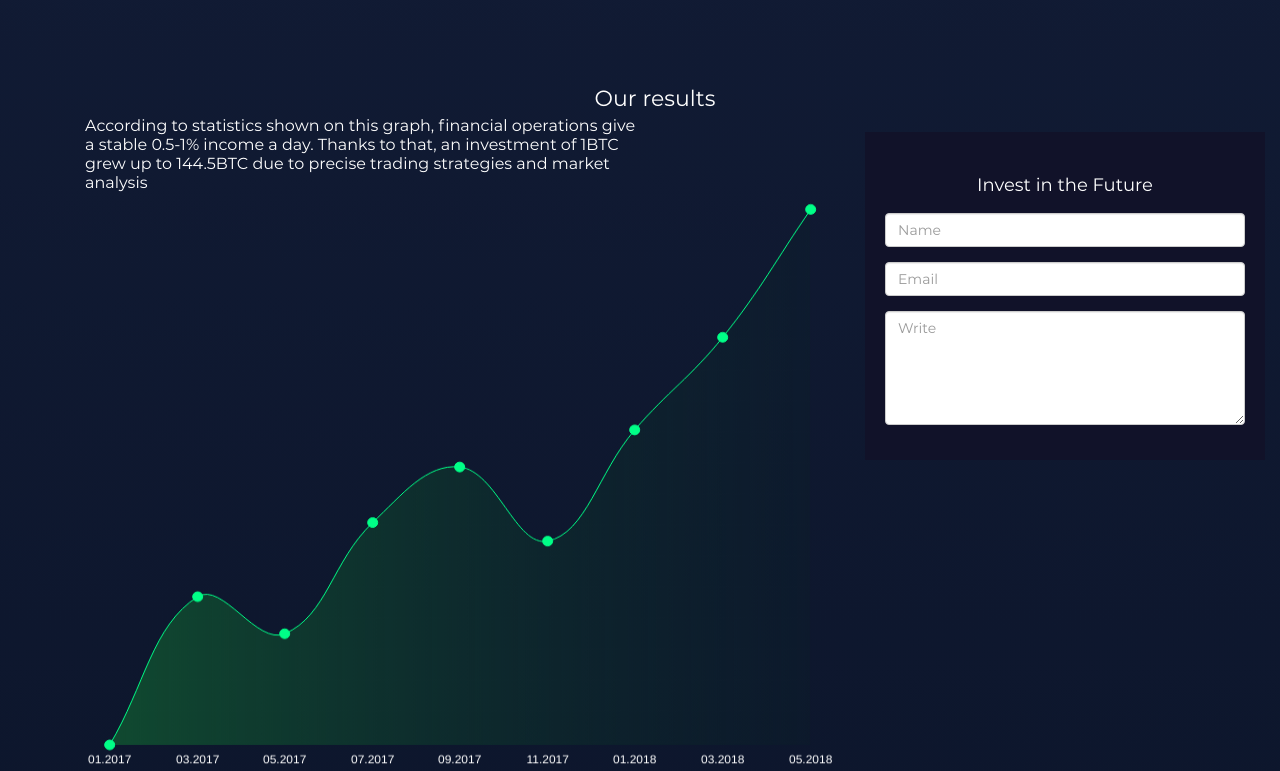
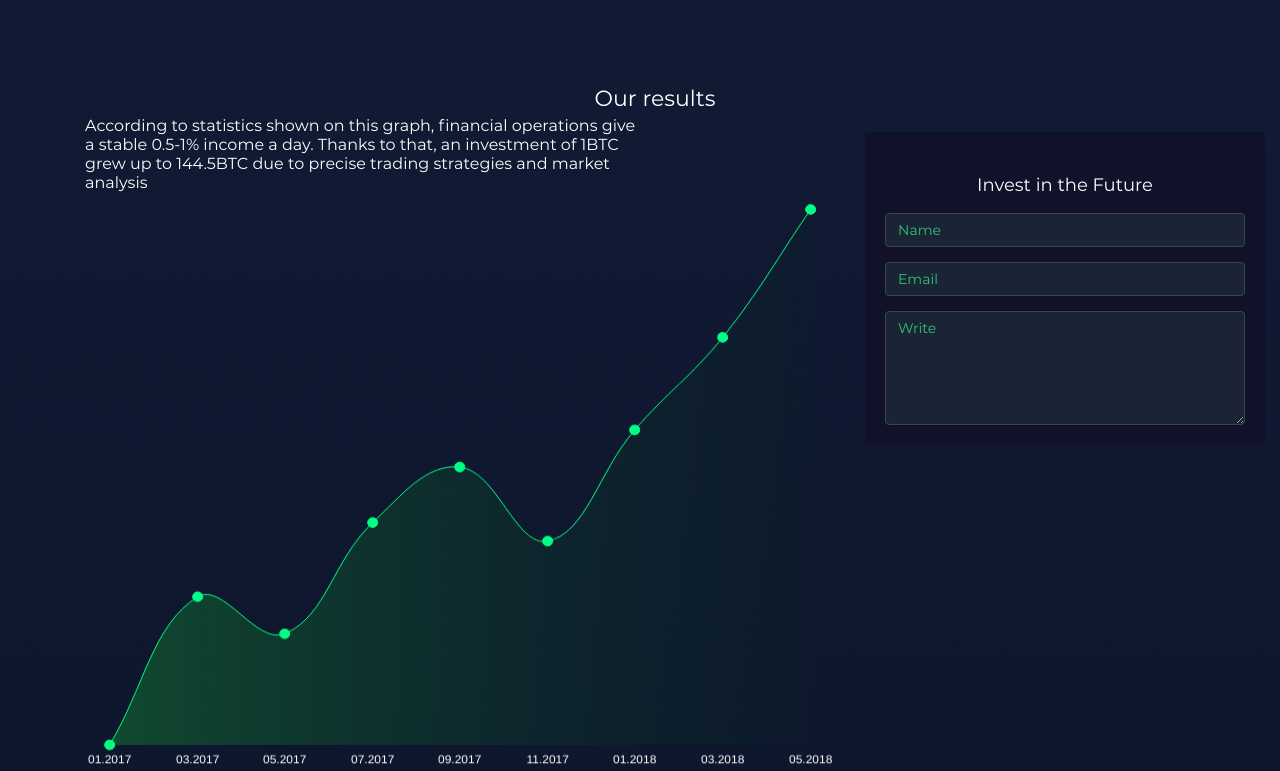
Before and after one commit to DKSGROUP/Crypto, a Yii app: template views/site/index.php in a window 1280 px wide. Shown: the part 2956-3727 px from the top of the page. Run offline with PHP 8.4 and a stand-in for Yii, Linux system fonts and the light colour scheme; the template is opened without the code that fills it, so the values that code supplies are empty; some libraries are stand-ins or nearby versions.

Commit message:
changed textarea and input styles.
made password hide

```diff
--- a/views/site/index.php
+++ b/views/site/index.php
@@ -1468,7 +1468,7 @@ position: absolute; right: 50%; bottom: 20px;">
                         </div>
                         <input class="data form-control" type="text" placeholder=<?=Yii::t('app','Username*')?>  />
                         <input class="data form-control" type="text" placeholder="E-mail*" />
-                        <input class="data form-control" type="text" placeholder=<?=Yii::t('app','Password*')?> />
+                        <input class="data form-control" type="password" placeholder=<?=Yii::t('app','Password*')?> />
 
                         <a id="buttonInModal" class="btn button-signup text-white" href="#" style="margin-bottom:40px; margin-top: 10px;">
                             <?=Yii::t('app','Sign up')?>
@@ -1529,7 +1529,7 @@ position: absolute; right: 50%; bottom: 20px;">
                         <p class="signin-text">Smart Crypto Invest</p>
                       </div>
                       <input class="data form-control" type="text" placeholder="E-mail" />
-                      <input class="data form-control" type="text" placeholder=<?=Yii::t('app','Password')?> />
+                      <input class="data form-control" type="password" placeholder=<?=Yii::t('app','Password')?> />
 
                       <!-- ЮЛЯ, 2 ЧАСА НОЧИ, Я НЕ ЗНАЮ, ЧТО С ЭТИМИ ЛИНКАМИ ДЕЛАТЬ -->
                       <a id="buttonInModal" class="btn button-signin text-white" href="#">
@@ -1689,7 +1689,9 @@ position: absolute; right: 50%; bottom: 20px;">
                     </div>
 
                     <input class="data form-control" type="text" placeholder="E-mail*" />
-                    <input class="data form-control" type="text" placeholder="Your message...">
+                    <textarea class="form-control" rows="5" style="width: 290px !important;background-color:#1B2435 ;border-radius: 4px ; border-color: #3B4451 ;"  placeholder=<?=Yii::t('app','Write your message here...')?> ></textarea>
+
+
                     <a id="closeButton" class="btn button-question text-white" href="#" style="margin-bottom:40px; margin-top: 10px;"data-toggle="modal" data-target="#message-send" data-dismiss="modal">
                         <?=Yii::t('app','Write to us')?>
                     </a>
@@ -1971,11 +1973,11 @@ position: absolute; right: 50%; bottom: 20px;">
                                         <div class="text-invest-future text-center" >
                                             <h1 style="font-size: 18px; text-align: center;"><?=Yii::t('app','Invest in the Future')?></h1>
                                             <form>
-                                                <input type="text" class="form-control" id="usr" required placeholder=<?=Yii::t('app','Name')?> style=" width: 100%; margin: 15px auto;">
-
-                                                <input type="text" class="form-control" id="pwd" required placeholder="Email" style=" width: 100%; margin: 15px auto;">
-
-                                                <textarea class="form-control" rows="5" id="comment" placeholder=<?=Yii::t('app','Write your message here...')?> style=" width: 100%; margin: 15px auto;"></textarea>
+                                                <input type="text" class="form-control"  required placeholder=<?=Yii::t('app','Name')?> style=" width: 100%; margin: 15px auto;">
+
+                                                <input type="text" class="form-control"  required placeholder="Email" style=" width: 100%; margin: 15px auto;">
+
+                                                <textarea class="form-control" rows="5"  style="background-color:#1B2435 ;border-radius: 4px ; border-color: #3B4451 ;" placeholder=<?=Yii::t('app','Write your message here...')?> style=" width: 100%; margin: 15px auto;"></textarea>
                                                 <?php
                                                 echo Button::widget([ 'label' => Yii::t('app','Invest'),
                                                     'options' => ['class' => 'btn btn-outline-success text-center info',
@@ -2349,11 +2351,11 @@ position: absolute; right: 50%; bottom: 20px;">
         <div class="col-md-12">
             <div class="form-group">
 
-                <input type="text" class="form-control" id="usr" required="s;kbdn;sdjbh;slbns;fbn" placeholder=<?=Yii::t('app','Name')?> style=" width: 65%; margin: 15px auto;">
-
-                <input type="text" class="form-control" id="pwd" required placeholder="Email" style=" width: 65%; margin: 15px auto;">
-
-                <textarea class="form-control" rows="5" id="comment" placeholder=<?=Yii::t('app','Write your message here...')?> style=" width: 65%; margin: 15px auto;"></textarea>
+                <input type="text" class="form-control"  required="s;kbdn;sdjbh;slbns;fbn" placeholder=<?=Yii::t('app','Name')?> style=" width: 65%; margin: 15px auto;">
+
+                <input type="text" class="form-control"  required placeholder="Email" style=" width: 65%; margin: 15px auto;">
+
+                <textarea class="form-control" rows="5" style="background-color:#1B2435 ;border-radius: 4px ; border-color: #3B4451 ;width: 65%; margin: 15px auto;"  placeholder=<?=Yii::t('app','Write your message here...')?> ></textarea>
                 <div class="col-12 text-center">
                     <?php
                     echo Button::widget([
--- a/web/css/style.css
+++ b/web/css/style.css
@@ -424,3 +424,33 @@ table{
     color: #fff !important;
     border: 1px solid rgba(0,0,0,0);
 }
+
+input[type="text"]::-webkit-input-placeholder,input[type="password"]::-webkit-input-placeholder {
+    color: #31C37D !important;
+
+}
+textarea::placeholder{
+    color: #31C37D !important;
+}
+input[type="text"]::-moz-placeholder, input[type="password"]::-moz-placeholder {
+    color: #31C37D !important;
+
+}
+
+
+input[type="text"], input[type="password"]{
+    background-color:#1B2435;
+    border-radius: 4px;
+    border-color: #3B4451;
+    color:#fff;
+}
+
+textarea{
+    background-color:#1B2435 ;border-radius: 4px ; border-color: #3B4451 ;
+    color:#fff !important;
+}
+
+textarea:focus{
+    background-color: #fff !important;
+    color:#000 !important;
+}
```
